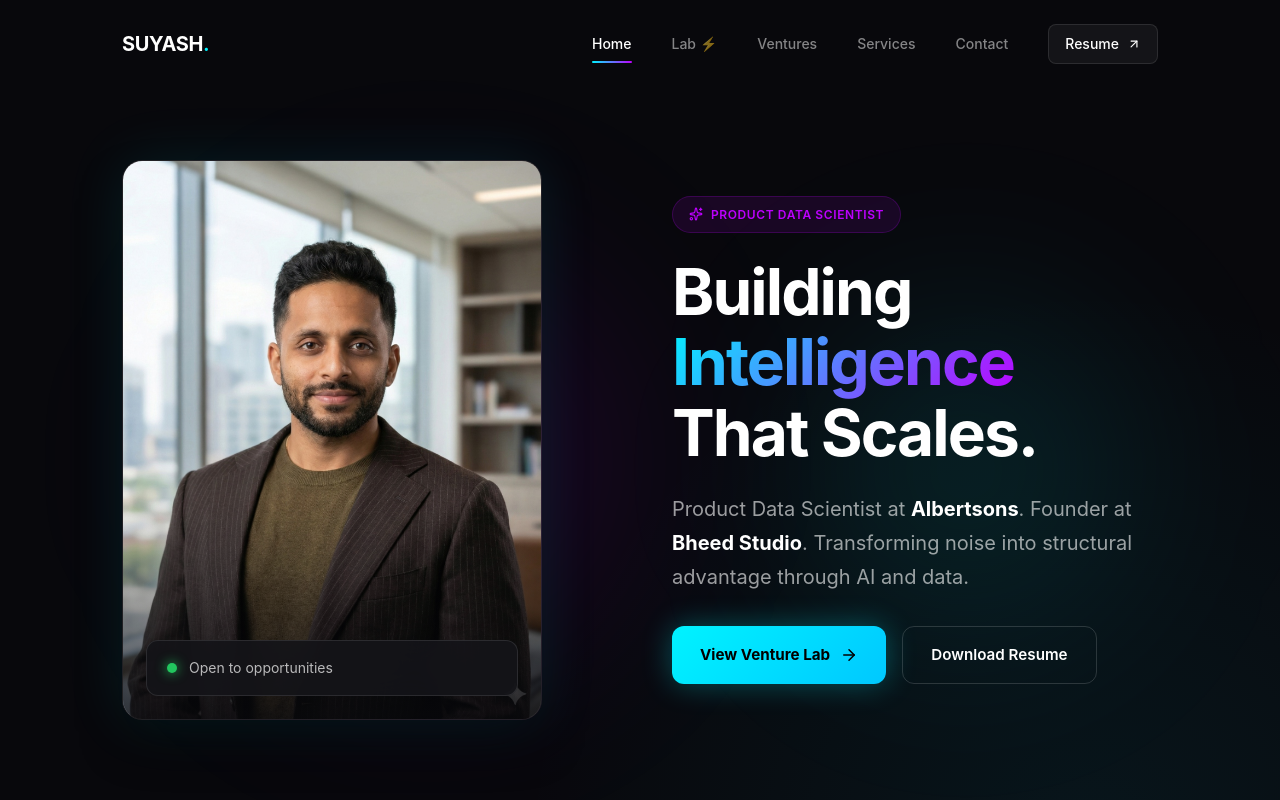
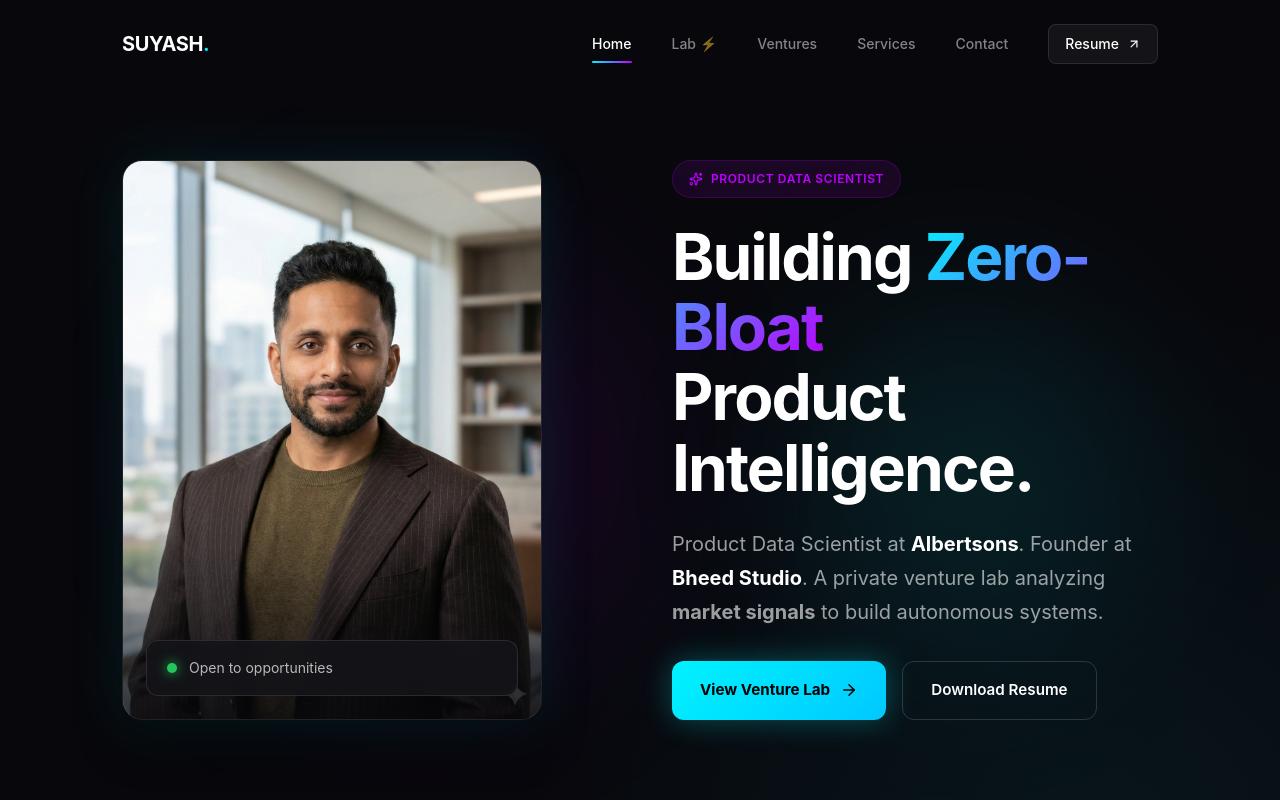
Before and after one commit to justsuyash/justsuyash_portfolio, a React (Vite) app: page / in a window 1280 px wide. Shown: the top 800 px of the page. Built offline with nearby package versions, Linux system fonts and the light colour scheme.

Commit message:
Fix: Re-apply Zero-Bloat branding definitively

```diff
--- a/src/pages/HomePage.jsx
+++ b/src/pages/HomePage.jsx
@@ -195,10 +195,10 @@ const HomePage = () => {
                                     WebkitBackgroundClip: 'text',
                                     WebkitTextFillColor: 'transparent'
                                 }}>
-                                    Intelligence
+                                    Zero-Bloat
                                 </span>
                                 <br />
-                                That Scales.
+                                Product Intelligence.
                             </h1>
 
                             <p style={{
@@ -210,7 +210,7 @@ const HomePage = () => {
                             }}>
                                 Product Data Scientist at <strong style={{ color: '#fff' }}>Albertsons</strong>.
                                 Founder at <strong style={{ color: '#fff' }}>Bheed Studio</strong>.
-                                Transforming noise into structural advantage through AI and data.
+                                A private venture lab analyzing <strong>market signals</strong> to build autonomous systems.
                             </p>
 
                             <div style={{ display: 'flex', gap: '16px', flexWrap: 'wrap' }}>
```
